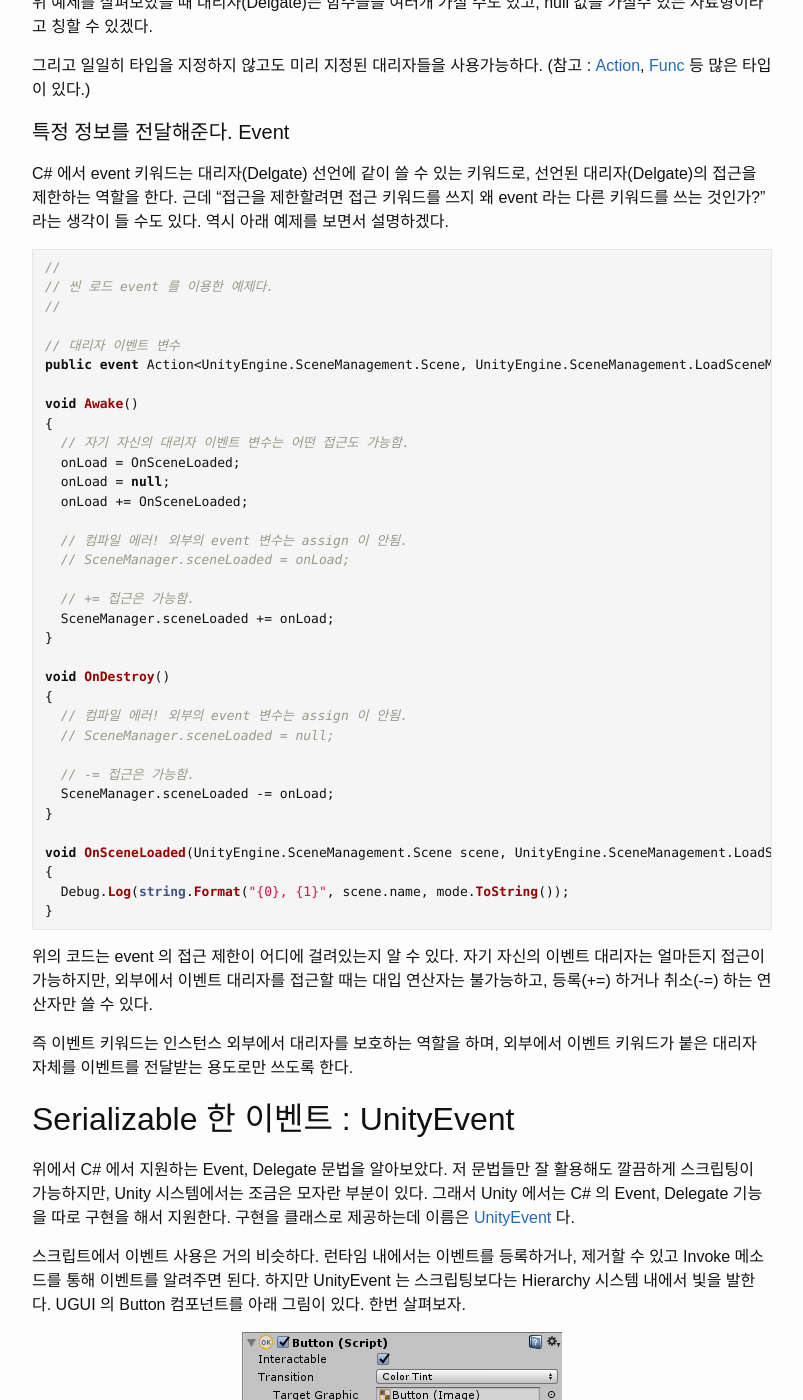
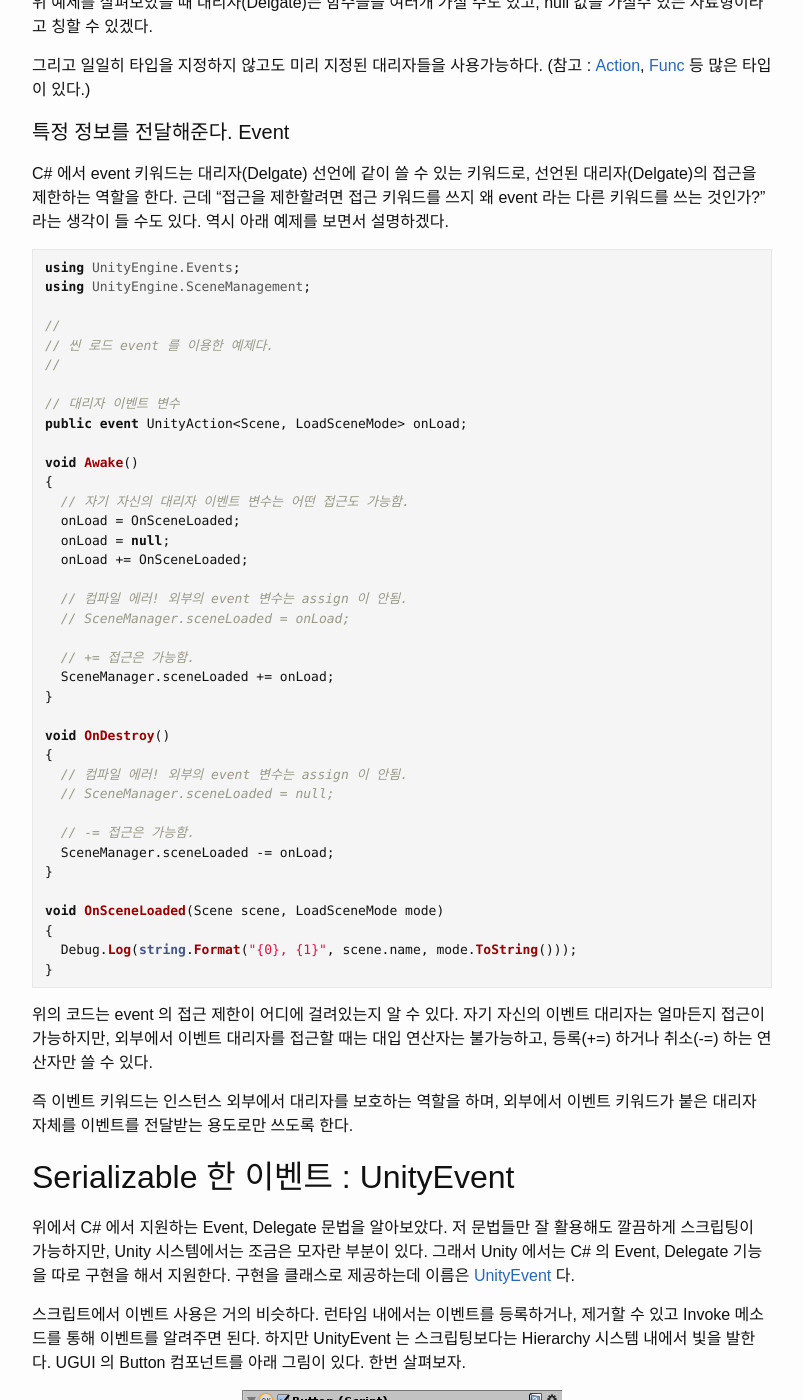
Before and after one commit to suhyeokkim/suhyeokkim.github.io, a Jekyll site: the page built from _posts/2017-04-02-unity-event-handling.md, in a window 1280 px wide and 1400 px high, scrolled down 1240 px. Shown: the whole window, without its empty margins (238-1041 px from the left). Built offline with Jekyll 4.4.1, drawn with Linux system fonts in a browser that asks for light colours; comment, search, counter and statistics services are not loaded.

Commit message:
Update post : event handling
modify example - event

```diff
--- a/_posts/2017-04-02-unity-event-handling.md
+++ b/_posts/2017-04-02-unity-event-handling.md
@@ -67,12 +67,15 @@ void LogAwake()
 C# 에서 event 키워드는 대리자(Delgate) 선언에 같이 쓸 수 있는 키워드로, 선언된 대리자(Delgate)의 접근을 제한하는 역할을 한다. 근데 "접근을 제한할려면 접근 키워드를 쓰지 왜 event 라는 다른 키워드를 쓰는 것인가?" 라는 생각이 들 수도 있다. 역시 아래 예제를 보면서 설명하겠다.
 
 {% highlight c# lineos %}
+using UnityEngine.Events;
+using UnityEngine.SceneManagement;
+
 //
 // 씬 로드 event 를 이용한 예제다.
 //
 
 // 대리자 이벤트 변수
-public event Action<UnityEngine.SceneManagement.Scene, UnityEngine.SceneManagement.LoadSceneMode> onLoad;
+public event UnityAction<Scene, LoadSceneMode> onLoad;
 
 void Awake()
 {
@@ -97,9 +100,9 @@ void OnDestroy()
   SceneManager.sceneLoaded -= onLoad;
 }
 
-void OnSceneLoaded(UnityEngine.SceneManagement.Scene scene, UnityEngine.SceneManagement.LoadSceneMode mode)
+void OnSceneLoaded(Scene scene, LoadSceneMode mode)
 {
-  Debug.Log(string.Format("{0}, {1}", scene.name, mode.ToString());
+  Debug.Log(string.Format("{0}, {1}", scene.name, mode.ToString()));
 }
 {% endhighlight %}
 
```
